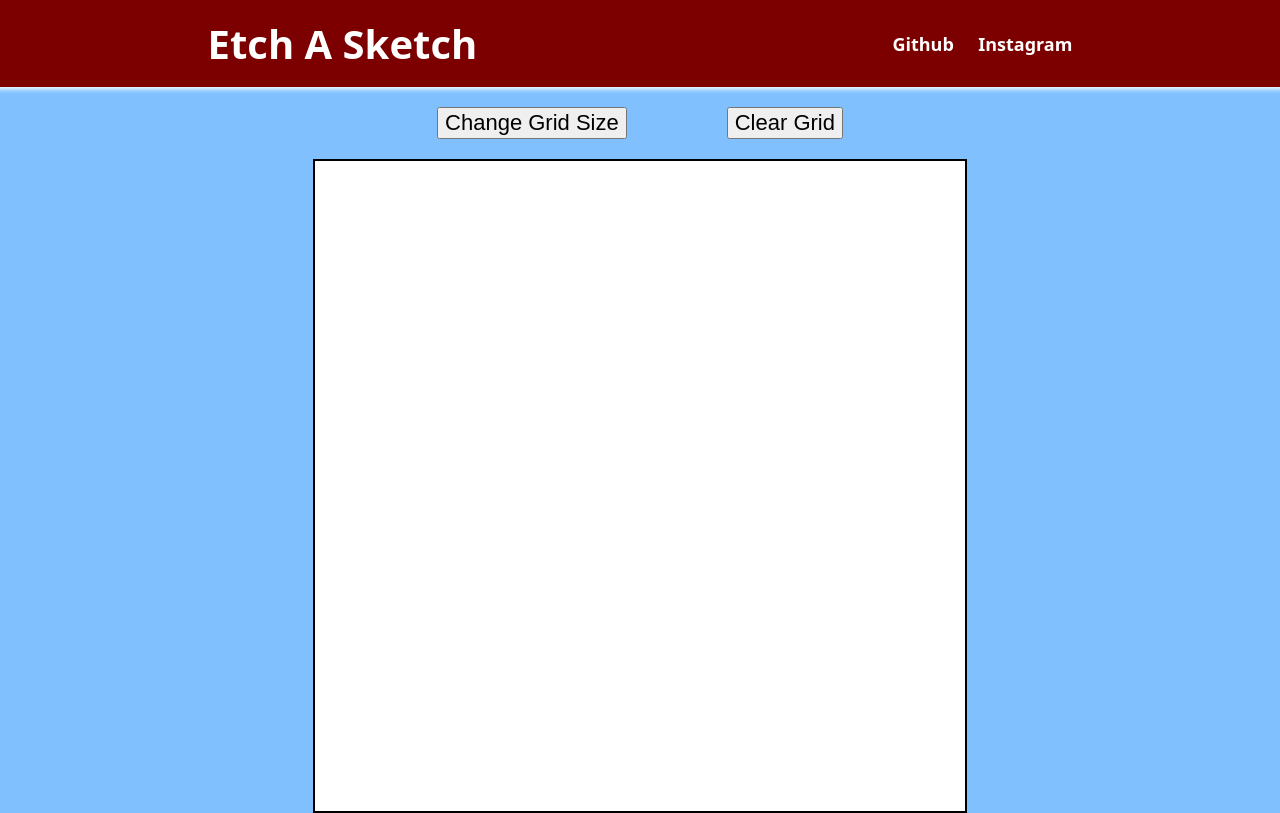
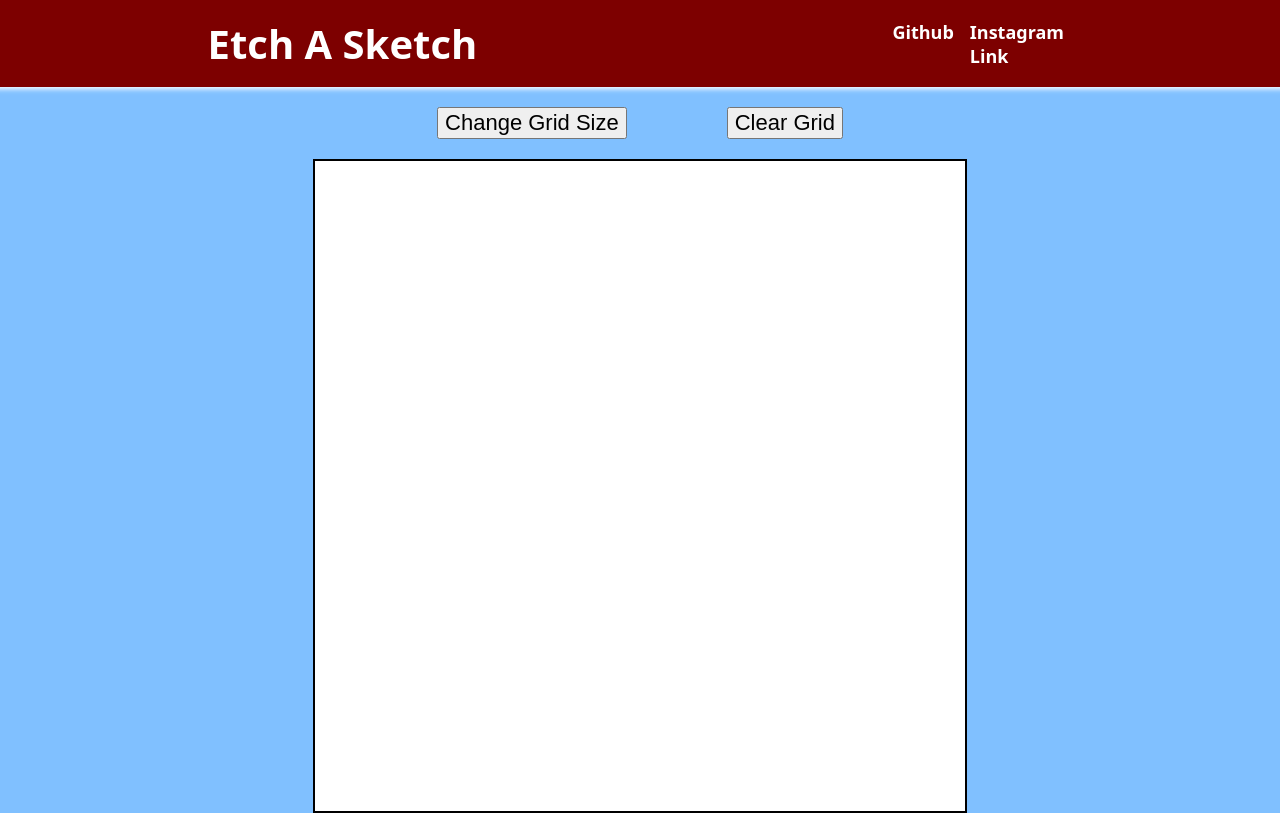
Before and after one commit to rohith-ig/etch-a-sketch, a plain HTML site: page index.html in a window 1280 px wide. Shown: the top 813 px of the page. Drawn offline with Linux system fonts and the light colour scheme.

Commit message:
edited link

```diff
--- a/index.html
+++ b/index.html
@@ -10,7 +10,7 @@
             <div class="links">
                 <ul>
                     <li><a href="https://www.github.com/rohith-legend" target="_blank">Github</a></li>
-                    <li><a href="https://www.instagram.com/rx.hith/" target="_blank">Instagram</a></li>
+                    <li><a href="https://www.instagram.com/rx.hith/" target="_blank">Instagram Link</a></li>
                 </ul>
             </div>
         </div>
```
